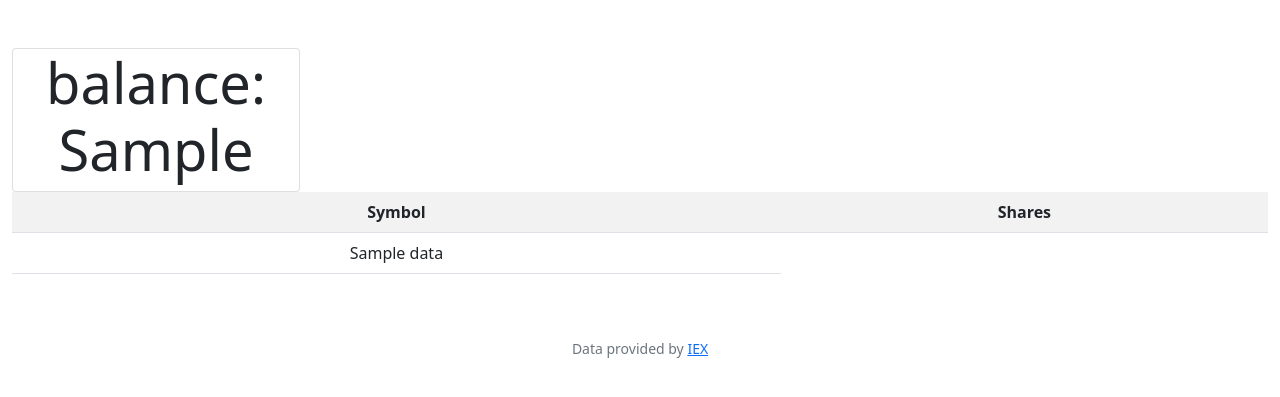
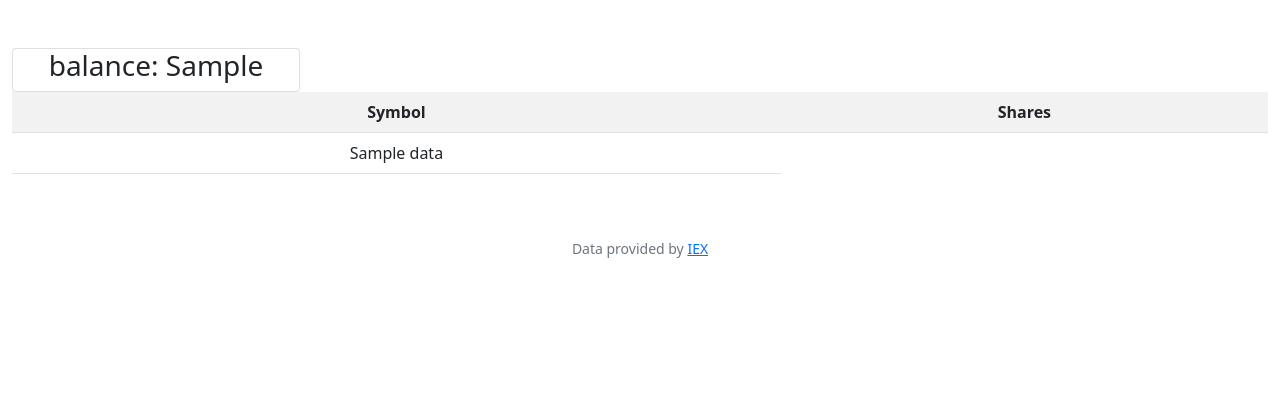
Before and after one commit to burakssener/CS50X-CS50P, a Flask app: template finance/templates/basket.html in a window 1280 px wide. Shown: the part 76-473 px from the top of the page. Run offline with Flask 3, Linux system fonts and the light colour scheme; the template is opened without the code that fills it: most values are stand-ins (such as "Sample title", 1, 10 or a date in 2020); some libraries are stand-ins or nearby versions.

Commit message:
Tue, Nov 14, 2023, 10:19 PM +03:00

```diff
--- a/finance/templates/basket.html
+++ b/finance/templates/basket.html
@@ -5,8 +5,8 @@
 {% endblock %}
 
 {% block main %}
-    <div class="card" style="width: 18rem;">
-        <h3 class="display-4">balance: {{user_cash}}</h3>
+    <div class="card" style="width: 18rem;" style="margin: auto;";>
+        <h3 class="d-flex justify-content-center" class="display-4">balance: {{user_cash}}</h3>
     </div>
 
     <table class="table table-striped">
```
Also changed, not shown: finance/finance.db.
